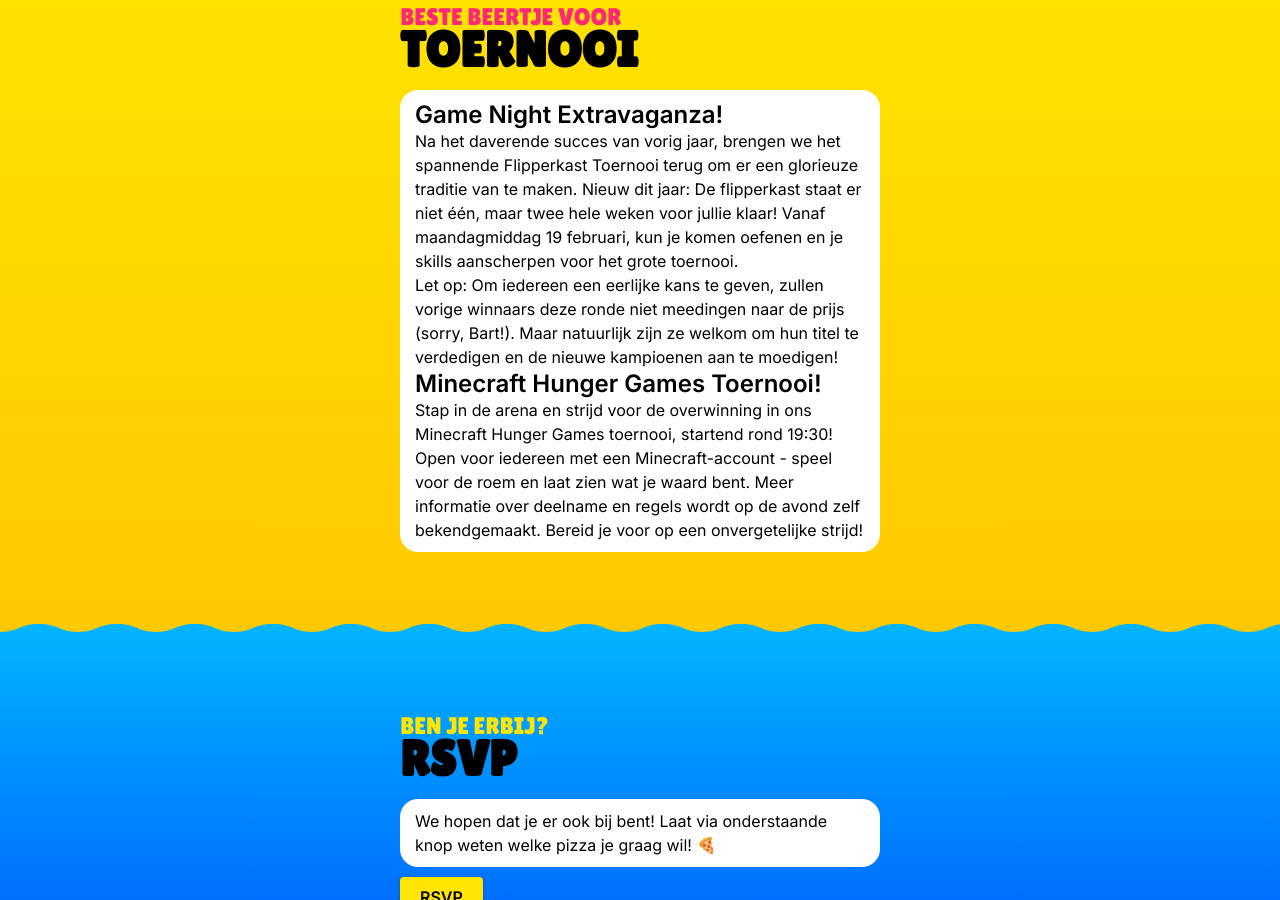
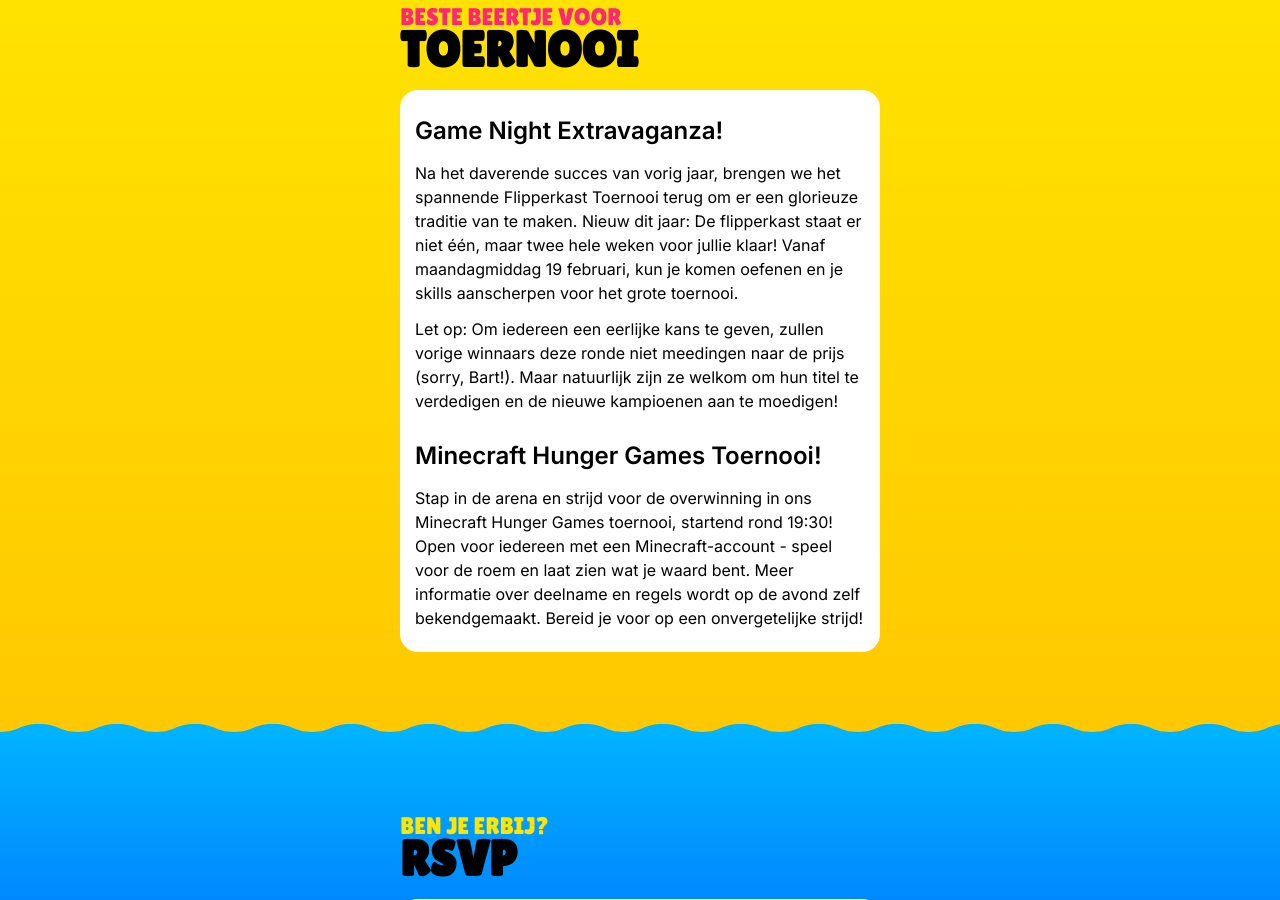
Before and after one commit to CHoogkamer/PV-Beregezellig, a website built with Vite: page index.html in a window 1280 px wide. Shown: the part 1373-2273 px from the top of the page. Built offline with nearby package versions, Linux system fonts and the light colour scheme.

Commit message:
Update _tournament.scss

```diff
--- a/styles/sections/_tournament.scss
+++ b/styles/sections/_tournament.scss
@@ -29,4 +29,14 @@ section.tournament {
     }
     margin-bottom: 20px;
   }
+
+  .card__content {
+    h2 {
+      margin: 16px 0;
+    }
+
+    p {
+      padding-bottom: 12px;
+    }
+  }
 }
```
